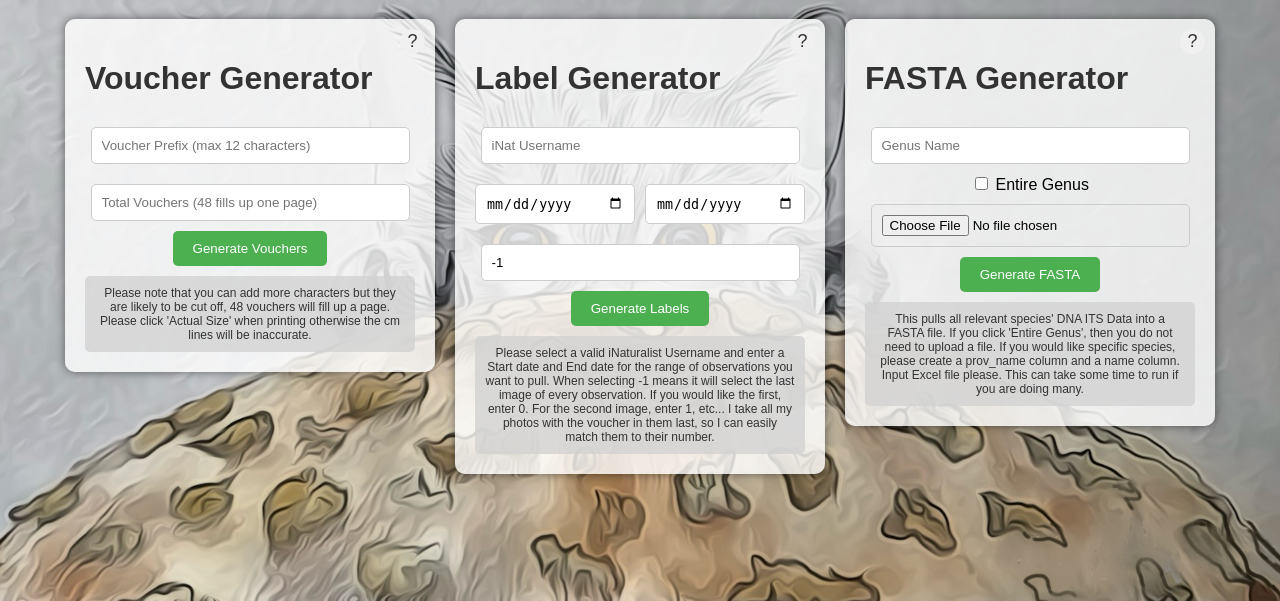
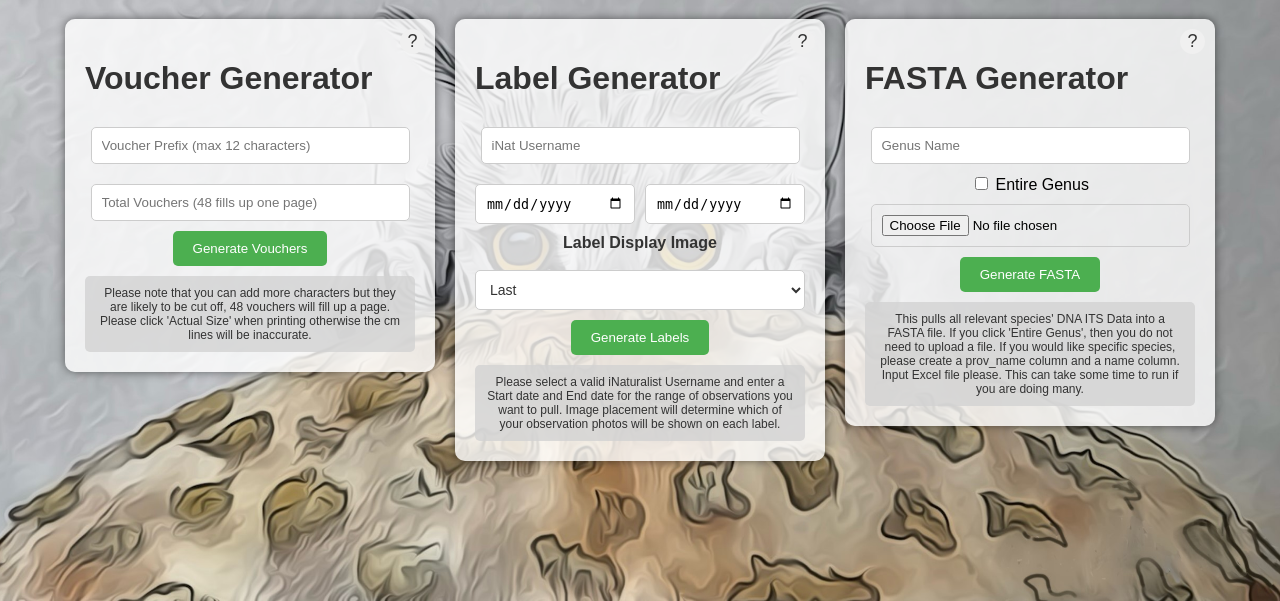
Before and after one commit to mrozanoff/paganka-myco-hub, a Flask app: page /voucher_generator in a window 1280 px wide. Shown: the part 199-800 px from the top of the page. Run offline with Flask 3, Linux system fonts and the light colour scheme.

Commit message:
please wait working

```diff
--- a/label.py
+++ b/label.py
@@ -18,7 +18,10 @@ def get_observations(username, date_start, date_end):
     while True:
         url = f"https://api.inaturalist.org/v1/observations?user_id={username}&d1={date_start}&d2={date_end}&page={page}&per_page={per_page}" # add location and taxon id here to filter
         response = requests.get(url)
-        data = response.json()['results']
+        try:
+            data = response.json()['results']
+        except KeyError:
+            print("Wrong username!")
         if not data:
             break
         observations.extend(data)
--- a/templates/voucher_generator.html
+++ b/templates/voucher_generator.html
@@ -1,5 +1,4 @@
 {% extends 'base.html' %}
-
 {% block content %}
 <style>
 	.container {
@@ -56,15 +55,12 @@
 	input[type="submit"]:hover {
 	background-color: #45a049;
 	}
-
-
 	/* Update header-container to align title and button horizontally */
 	.header-container {
 	display: flex;
 	justify-content: space-between;
 	align-items: center;
 	}
-
 	/* Info button in the top-right corner */
 	.info-button {
 	position: absolute;
@@ -79,14 +75,11 @@
 	height: 25px;
 	cursor: pointer;
 	}
-
 	/* Hover effect for the button */
 	.info-button:hover {
 	background-color: #333;
 	color: white;
 	}
-
-
 	/* Modal (info box) styling */
 	.info-box {
 	position: fixed;
@@ -101,7 +94,6 @@
 	width: 600px;
 	text-align: left;
 	}
-
 	/* Info image - make it larger */
 	.info-image {
 	width: 100%;  /* This makes the image take up the full width of the modal */
@@ -109,7 +101,6 @@
 	margin-bottom: 10px;
 	max-width: 1000px; /* Sets a maximum width for the image if necessary */
 	}
-
 	/* Close button */
 	.close {
 	position: absolute;
@@ -118,7 +109,6 @@
 	font-size: 20px;
 	cursor: pointer;
 	}
-
 	/* Overlay (fades the background) */
 	.overlay {
 	position: fixed;
@@ -130,7 +120,6 @@
 	z-index: 1000; /* Behind the info box */
 	display: none;
 	}
-
 	#popup-overlay {
 	position: fixed;
 	top: 0;
@@ -142,7 +131,6 @@
 	justify-content: center;
 	align-items: center;
 	}
-
 	#popup {
 	background: white;
 	padding: 20px;
@@ -151,8 +139,49 @@
 	box-shadow: 0 4px 10px rgba(0, 0, 0, 0.3);
 	}
 
+    /* Label styling */
+    label[for="image_place"] {
+        font-size: 16px;
+        font-weight: bold;
+        color: #333;
+        display: block; /* Ensures label appears on its own line */
+        margin-bottom: 8px;
+        text-align: center; /* Aligns label text to the left */
+    }
+
+    /* Select dropdown styling */
+    select[name="image_place"] {
+        width: 100%; /* Ensures the select box takes full width */
+        padding: 10px;
+        margin: 10px 0;
+        border-radius: 5px;
+        border: 1px solid #ccc;
+        background-color: #fff;
+        font-size: 14px;
+        color: #333;
+        cursor: pointer;
+    }
+
+    /* Style for options inside the select dropdown */
+    select[name="image_place"] option {
+        padding: 10px;
+        background-color: #fff;
+        color: #333;
+    }
+
+    /* Hover effect for select box */
+    select[name="image_place"]:hover {
+        border-color: #4CAF50; /* Green border on hover */
+    }
+
+    /* Focus effect for select box */
+    select[name="image_place"]:focus {
+        border-color: #4CAF50; /* Green border when focused */
+        outline: none; /* Remove the default outline */
+        box-shadow: 0 0 5px rgba(76, 175, 80, 0.6); /* Light green glow on focus */
+    }
+
 </style>
-
 <!-- Popup overlay structure -->
 <div id="popup-overlay" style="display: none;">
 	<div id="popup">
@@ -161,7 +190,8 @@
 		<div id="log-output">
 			<!-- Logs or messages can be streamed here -->
 		</div>
-        <button id="close-popup" style="display: none;">Cancel</button>
+		<button id="cancel-popup">Cancel</button>
+        <button id="close-popup" style="display:none;">Close</button>
 	</div>
 </div>
 
@@ -181,7 +211,6 @@
 		<div class="grey-section">
 			Please note that you can add more characters but they are likely to be cut off, 48 vouchers will fill up a page. Please click 'Actual Size' when printing otherwise the cm lines will be inaccurate.
 		</div>
-
 		<!-- Modal Info Box for Voucher Generator -->
 		<div id="infoBoxVoucher" class="info-box" style="display:none;">
 			<span class="close" onclick="toggleInfo('infoBoxVoucher', 'overlayVoucher')">&#x2715;</span>
@@ -191,7 +220,6 @@
 		<!-- Overlay for Voucher Generator -->
 		<div id="overlayVoucher" class="overlay" onclick="toggleInfo('infoBoxVoucher', 'overlayVoucher')" style="display:none;"></div>
 	</div>
-
 	<!-- Label Generator Form -->
 	<div class="form-container">
 		<div class="header-container">
@@ -205,23 +233,27 @@
 				<input type="date" name="date_start" placeholder="Start Date" required>
 				<input type="date" name="date_end" placeholder="End Date" required>
 			</div>
-            <input type="number" name="image_place" placeholder="Image Place (default -1)" value="-1" required>
+            <!-- old one: <input type="number" name="image_place" placeholder="Image Place (default -1)" value="-1" required> -->
+			<label for="image_place">Label Display Image</label>
+                <select name="image_place" id="image_place" required>
+                    <option value="0">First</option>
+                    <option value="-1" selected>Last</option>
+                </select>
 			<input type="submit" value="Generate Labels">
 		</form>
 		<div class="grey-section">
-            Please select a valid iNaturalist Username and enter a Start date and End date for the range of observations you want to pull. When selecting -1 means it will select the last image of every observation. If you would like the first, enter 0. For the second image, enter 1, etc... I take all my photos with the voucher in them last, so I can easily match them to their number.
+			Please select a valid iNaturalist Username and enter a Start date and End date for the range of observations you want to pull. Image placement will determine which of your observation photos will be shown on each label.
 		</div>
-
 		<!-- Modal Info Box for Label Generator -->
 		<div id="infoBoxLabel" class="info-box" style="display:none;">
 			<span class="close" onclick="toggleInfo('infoBoxLabel', 'overlayLabel')">&#x2715;</span>
 			<img src="/static/images/generator_images/labels_example.jpg" alt="Info Image" class="info-image">
-            <p>Sample Program Output. Will be 12 per page.</p>
+			<p>Sample Program Output. Will be 12 per page.<br><br>I use this in conjunction with the voucher generator. All of the observations I want to bring home
+            have a photo of the mushroom and voucher (last photo for me). Then I use the label generator to save time creating labels for the specimens I keep</p>
 		</div>
 		<!-- Overlay for Label Generator -->
 		<div id="overlayLabel" class="overlay" onclick="toggleInfo('infoBoxLabel', 'overlayLabel')" style="display:none;"></div>
 	</div>
-
 	<!-- FASTA Generator Form -->
 	<div class="form-container">
 		<div class="header-container">
@@ -240,7 +272,6 @@
 		<div class="grey-section">
 			This pulls all relevant species' DNA ITS Data into a FASTA file. If you click 'Entire Genus', then you do not need to upload a file. If you would like specific species, please create a prov_name column and a name column. Input Excel file please. This can take some time to run if you are doing many.
 		</div>
-
 		<!-- Modal Info Box for FASTA Generator -->
 		<div id="infoBoxFasta" class="info-box" style="display:none;">
 			<span class="close" onclick="toggleInfo('infoBoxFasta', 'overlayFasta')">&#x2715;</span>
@@ -251,8 +282,6 @@
 		<div id="overlayFasta" class="overlay" onclick="toggleInfo('infoBoxFasta', 'overlayFasta')" style="display:none;"></div>
 	</div>
 </div>
-
-
 <script>
 	// Disable file input when "Entire Genus" checkbox is checked
 	document.getElementById('entireGenus').addEventListener('change', function() {
@@ -262,22 +291,46 @@
 </script>
 
 <script>
+    function toggleInfo(infoBoxId, overlayId) {
+        var infoBox = document.getElementById(infoBoxId);
+        var overlay = document.getElementById(overlayId);
+
+        if (infoBox.style.display === "none") {
+            infoBox.style.display = "block";
+            overlay.style.display = "block";
+        } else {
+            infoBox.style.display = "none";
+            overlay.style.display = "none";
+        }
+    }
+
+
+    </script>
+
+<script>
 	document.addEventListener('DOMContentLoaded', () => {
 	    const forms = document.querySelectorAll('.generator-form'); // Select all generator forms
 	    const popup = document.getElementById('popup-overlay');
-        const closeButton = document.getElementById('close-popup');
+	    const closeButton = document.getElementById('close-popup'); // Close button for errors
+	    const cancelButton = document.getElementById('cancel-popup'); // Cancel button
 	    const logOutput = document.getElementById('log-output');
 
 	    // Show the popup
 	    function showPopup() {
 	        popup.style.display = 'block';
 	        logOutput.textContent = 'Processing your request...';
-            closeButton.style.display = 'none';
+	        closeButton.style.display = 'none'; // Initially hide the error close button
+	        cancelButton.style.display = 'block'; // Show the cancel button
 	    }
 
 	    // Hide the popup
 	    function hidePopup() {
 	        popup.style.display = 'none';
+	    }
+
+	    // Refresh the page (for the cancel button)
+	    function refreshPage() {
+	        location.reload();
 	    }
 
 	    // Handle form submissions
@@ -297,24 +350,29 @@
 	                .then(response => {
 	                    if (response.ok) {
 	                        logOutput.textContent += '\nRequest processed successfully!';
-                            hidePopup();
+	                        cancelButton.style.display = 'none'; // Hide the cancel button
+	                        setTimeout(hidePopup, 2000); // Automatically close popup after success
 	                    } else {
 	                        logOutput.textContent += '\nError: Failed to process the request.';
+	                        cancelButton.style.display = 'none'; // Hide cancel button on error
+	                        closeButton.style.display = 'block'; // Show error close button
 	                    }
-                        closeButton.style.display = 'block';
 	                })
 	                .catch(error => {
 	                    logOutput.textContent += `\nError: ${error.message}`;
-                        closeButton.style.display = 'block';
+	                    cancelButton.style.display = 'none'; // Hide cancel button on error
+	                    closeButton.style.display = 'block'; // Show error close button
 	                });
 	        });
 	    });
 
-        // Handle popup close
+	    // Handle popup close (error close button)
 	    closeButton.addEventListener('click', hidePopup);
+
+	    // Handle popup cancel
+	    cancelButton.addEventListener('click', refreshPage);
 	});
 </script>
 
 
-
 {% endblock %}
```
Lines whose indentation alone changed are shown as unchanged.
